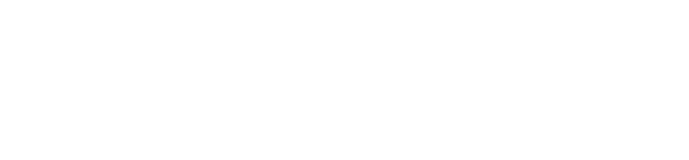
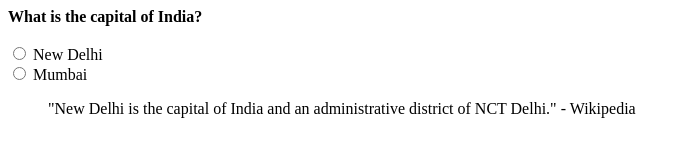
Before and after one commit to acciojob/trivia-Vanshsharma75, a website: page main.html in a window 1280 px wide. Shown: the whole page, without its empty margins (0-689 px from the left). Drawn offline with Linux system fonts and the light colour scheme.

Commit message:
created a submission

```diff
--- a/main.html
+++ b/main.html
@@ -1,16 +1,32 @@
 <!DOCTYPE html>
-
-<html>
+<html lang="en">
 
 <head>
-	<link rel="stylesheet" href="styles.css">
+    <meta charset="UTF-8">
+    <meta name="viewport" content="width=device-width, initial-scale=1.0">
+    <title>Quiz Question</title>
+
 </head>
 
 <body>
-	<!-- the entire body must be written by student -->
-    <script type="text/javascript" src="./script.js">
-</script>
+    <!-- Quiz Question -->
+    <div>
+        <b>What is the capital of India?</b><br><br>
 
+        <!-- Radio buttons for options -->
+        <label>
+            <input type="radio" name="capital" value="newdelhi"> New Delhi
+        </label>
+        <br>
+        <label>
+            <input type="radio" name="capital" value="mumbai"> Mumbai
+        </label>
+    </div>
+
+    <!-- Quotation block with reference to Wikipedia -->
+    <blockquote>
+        "New Delhi is the capital of India and an administrative district of NCT Delhi." - Wikipedia
+    </blockquote>
 </body>
 
 </html>
--- a/styles.css
+++ b/styles.css
@@ -1,2 +1,9 @@
-
 /* Your CSS Code here. */
+        blockquote {
+            max-width: 600px;
+            margin: 10px;
+            padding: 15px;
+            border-left: 8px solid green;
+            background-color: #f8fffe;
+            font-weight: bold;
+        }
```
